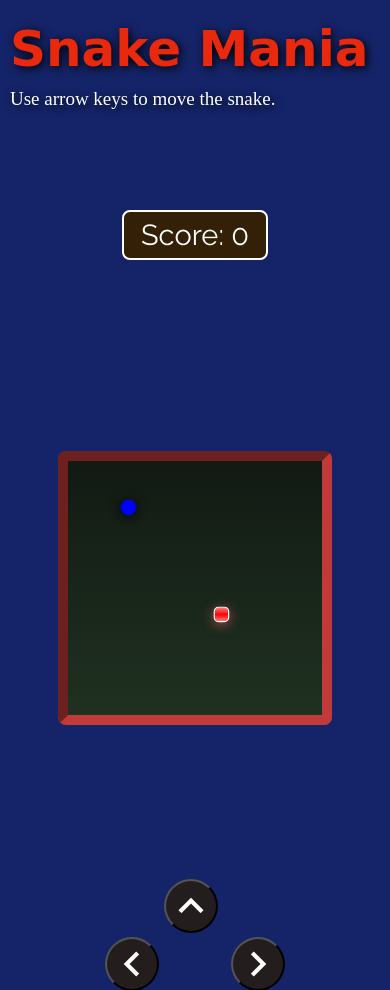
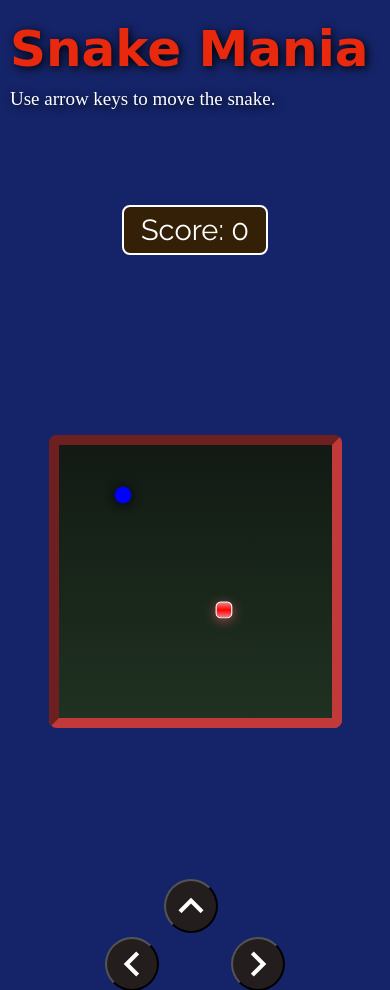
Before and after one commit to vineetvishnu/snakegame, a PHP site: page / in a window 390 px wide. Shown: the top 990 px of the page. Run offline with PHP 8.4, Linux system fonts and the light colour scheme; some web fonts are replaced.

Commit message:
Update style.css

```diff
--- a/style.css
+++ b/style.css
@@ -126,3 +126,13 @@ p{
 	margin-bottom: 100px;
 }
 }
+@media(max-width:426px){
+#touchkeys{
+	position: relative;
+	top: -10%;
+}
+#board{
+	width: 70vmin;
+	height: 70vmin;
+}
+}
```
